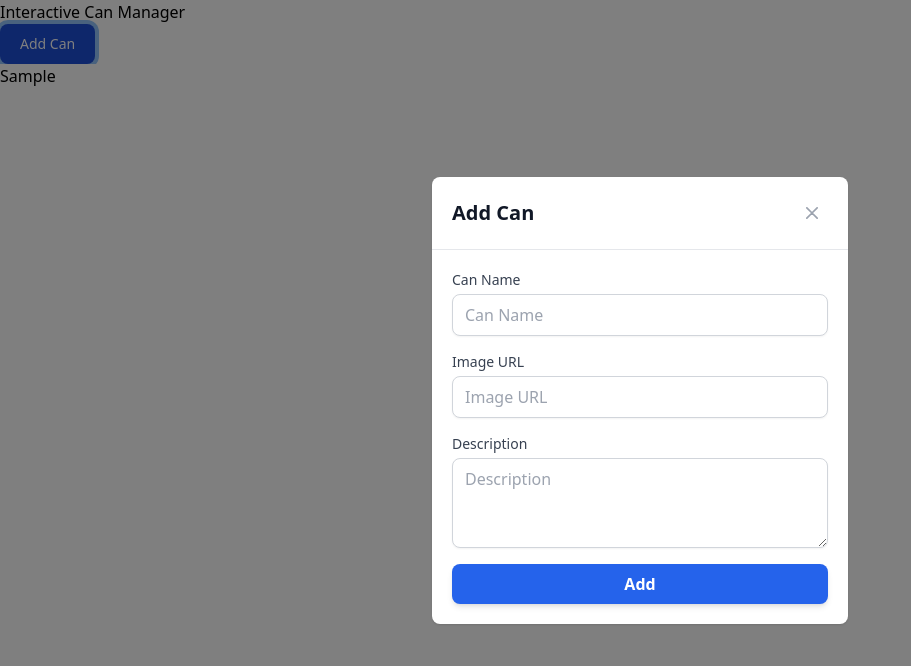
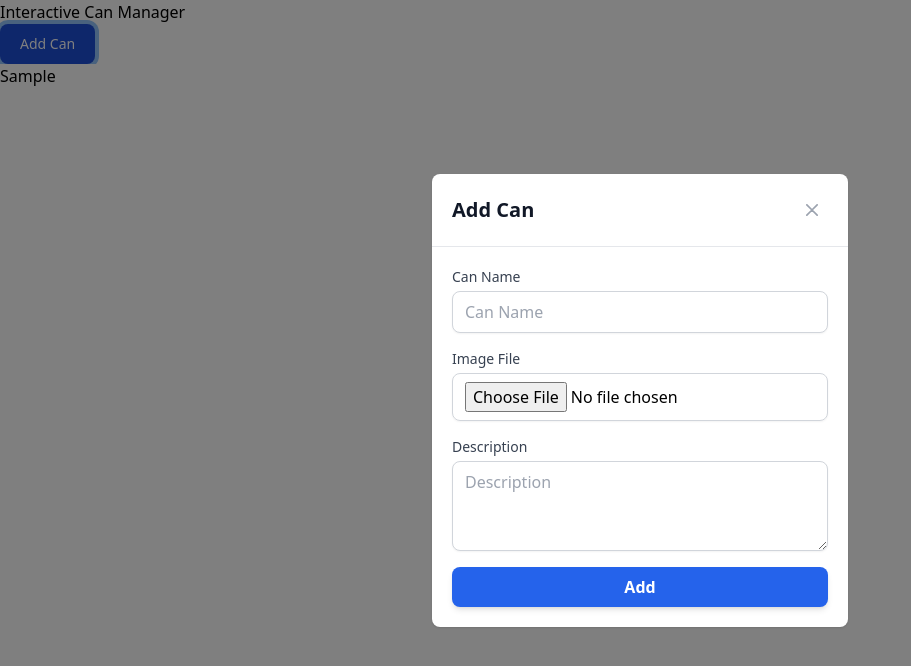
Before and after one commit to Hriis1/can-manager, a Vue app: page / in a window 1280 px wide. Both pictures are taken after typing "Sample" into the empty fields and a click on the button "Add Can". Shown: the top 666 px of the page, without its empty margins (0-911 px from the left). Built offline with nearby package versions, Linux system fonts and the light colour scheme.

Commit message:
import jquery

```diff
--- a/package.json
+++ b/package.json
@@ -9,6 +9,7 @@
   },
   "dependencies": {
     "core-js": "^3.8.3",
+    "jquery": "^3.7.1",
     "vue": "^3.2.13"
   },
   "devDependencies": {
--- a/src/App.vue
+++ b/src/App.vue
@@ -8,6 +8,7 @@
 </template>
 
 <script setup>
+import $ from 'jquery';
 import { ref, computed } from 'vue';
 import AddCan from './components/AddCan.vue';
 import CanFilter from './components/CanFilter.vue';
--- a/src/components/AddCan.vue
+++ b/src/components/AddCan.vue
@@ -34,13 +34,11 @@
               <input id="name" v-model="name" type="text" placeholder="Can Name" required
                 class="mt-1 block w-full px-3 py-2 border border-gray-300 rounded-lg shadow-sm focus:outline-none focus:ring-blue-500 focus:border-blue-500 dark:bg-gray-800 dark:border-gray-700 dark:placeholder-gray-400 dark:text-white" />
             </div>
-
             <div>
-              <label for="image" class="block text-sm font-medium text-gray-700 dark:text-gray-300">Image URL</label>
-              <input id="image" v-model="image" type="url" placeholder="Image URL" required
+              <label for="image" class="block text-sm font-medium text-gray-700 dark:text-gray-300">Image File</label>
+              <input id="image" type="file" @change="handleFileChange" required
                 class="mt-1 block w-full px-3 py-2 border border-gray-300 rounded-lg shadow-sm focus:outline-none focus:ring-blue-500 focus:border-blue-500 dark:bg-gray-800 dark:border-gray-700 dark:placeholder-gray-400 dark:text-white" />
             </div>
-
             <div>
               <label for="description"
                 class="block text-sm font-medium text-gray-700 dark:text-gray-300">Description</label>
@@ -67,9 +65,17 @@ import { ref } from 'vue';
 // Define the modal visibility state
 const showModal = ref(false);
 
+const file = ref(null);
 const name = ref('');
 const image = ref('');
 const description = ref('');
+
+const handleFileChange = (event) => {
+  const selectedFile = event.target.files[0];
+  if (selectedFile) {
+    file.value = selectedFile;
+  }
+};
 
 const emit = defineEmits(['add-can']);
 const submitForm = () => {
```
Also changed, not shown: 1 other file (tests, documents, lock files or other folders).
